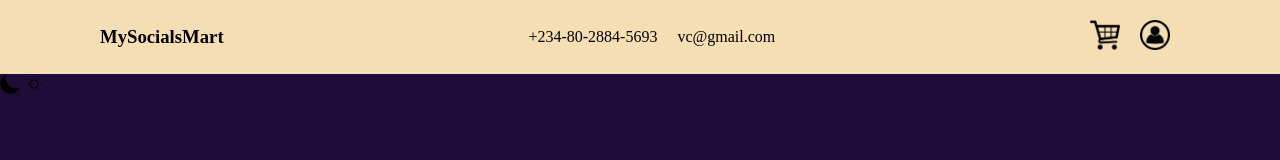
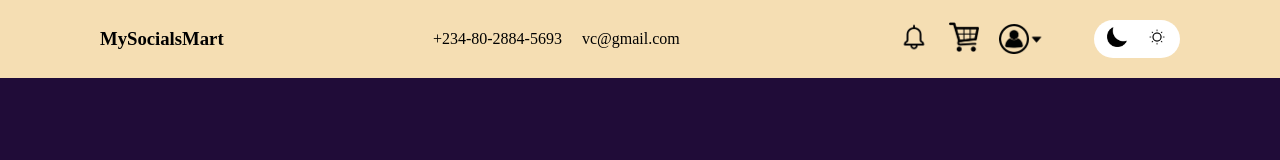
Before and after one commit to chivicoko/vc-social, a plain HTML site: page index.html in a window 1280 px wide. Drawn offline with Linux system fonts and the light colour scheme.

Commit message:
Fixed the header

```diff
--- a/assets/css/style.css
+++ b/assets/css/style.css
@@ -21,9 +21,10 @@ nav {
     padding: 20px 100px;
 }
 
-ul {
+nav ul {
     display: flex;
     justify-content: space-between;
+    align-items: center;
 }
 
 nav ul li {
@@ -34,3 +35,41 @@ nav ul li {
 nav ul li a {
     text-decoration: none;
 }
+
+.contrast-social {
+    display: flex;
+    justify-content: space-between;
+}
+
+/* .contrast-list {
+    background: #fff;
+    margin-left: 40px;
+    border: 1px solid gray;
+} */
+
+#contrast-btn-area {
+    display: flex;
+    justify-content: space-around;
+    align-items: center;
+    background: #fff;
+    border-radius: 50px;
+    padding: 7px 3px;
+    transition: all .5s ease-in-out;
+}
+
+.contrast-btn:hover {
+    transition: all .5s ease-in-out;
+    background: #eee;
+    margin: 0;
+    padding: 7px 14px;
+    border-radius: 50px;
+}
+
+#list-item {
+    margin-right: 50px;
+}
+
+#list-item a {
+    display: flex;
+    align-items: center;
+}
--- a/index.html
+++ b/index.html
@@ -17,14 +17,22 @@
                 <li><span>vc@gmail.com</span></li>
             </ul>
             <ul class="list2">
+                <li><a href=""><img src="assets/images/bell.png" width="30px" alt="bell"></a></li>
                 <li><a href=""><img src="assets/images/cart.png" width="30px" alt="cart"></a></li>
-                <li><a href=""><img src="assets/images/person.png" width="30px" alt="person"></a></li>
+                <li id="list-item">
+                    <a href="">
+                        <img src="assets/images/person.png" width="30px" alt="person">
+                        <img src="assets/images/arrow-down2.png" width="15px" alt="arrow-down">
+                    </a>
+                </li>
+                <!-- <span id="contrast-animation"> -->
+                    <span id="contrast-btn-area">
+                        <li class="contrast-btn"><img class="switch moonlight" src="assets/images/moonlight.png" width="20px" alt="moonlight"></li>
+                        <li class="contrast-btn"><img class="switch sunshine" src="assets/images/sunshine.png" width="20px" alt="sunshine"></li>
+                    </span>
+                <!-- </span> -->
             </ul>
         </nav>
-        <div class="contrast-list">
-            <img class="switch moonlight" src="assets/images/moonlight.png" width="20px" alt="moonlight">
-            <img class="switch sunshine" src="assets/images/sunshine.png" width="20px" alt="sunshine">
-        </div>
     </section>
 
 
--- a/style.css
+++ /dev/null
@@ -1,50 +0,0 @@
-* {
-    margin: 0;
-    padding: 0;
-    box-sizing: border-box;
-}
-
-html {
-    scroll-behavior: smooth;
-}
-
-body {
-    /* max-width: 1200px; */
-    background: #200c38;
-}
-
-nav {
-    background: wheat;
-    display: flex;
-    justify-content: space-between;
-    align-items: center;
-    padding: 20px 100px;
-}
-
-nav ul {
-    display: flex;
-    justify-content: space-between;
-    align-items: center;
-}
-
-nav ul li {
-    list-style-type: none;
-    margin-inline: 10px;
-}
-
-nav ul li a {
-    text-decoration: none;
-}
-
-.contrast-social {
-    display: flex;
-    justify-content: space-between;
-}
-
-.contrast-list {
-    background: #fff;
-    /* margin-left: 40px; */
-    border: 1px solid gray;
-    z-index: 10;
-
-}
```
Also changed, not shown: assets/images/arrow-down.png (added), assets/images/arrow-down2.png (added), assets/images/bell.png (added), 2 other files.
